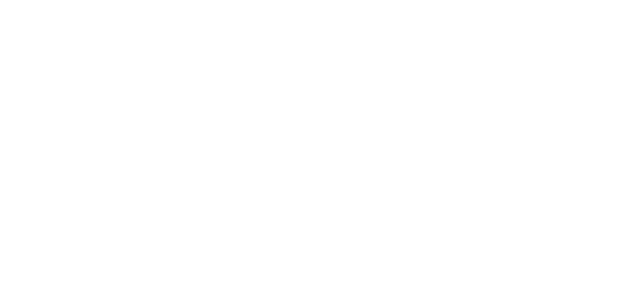
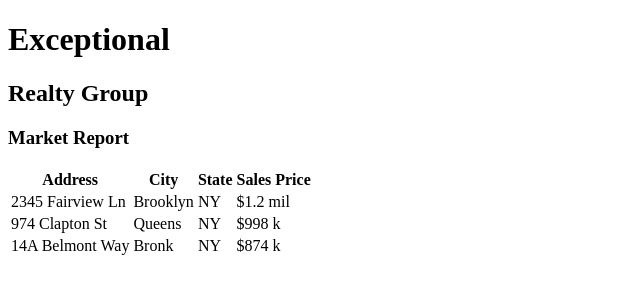
Before and after one commit to MarsRoamer/exceptional-realty, a plain HTML site: page market-report.html in a window 1280 px wide. Shown: the whole page, without its empty margins (0-640 px from the left). Drawn offline with Linux system fonts and the light colour scheme.

```diff
--- a/market-report.html
+++ b/market-report.html
@@ -0,0 +1,40 @@
+<!DOCTYPE html>
+<html>
+<head>
+	<title>Exceptional Realty Group - Luxury Homes - Market Report</title>
+</head>
+<body>
+	<h1>Exceptional</h1>
+	<h2>Realty Group</h2>
+
+	<h3>Market Report</h3>
+
+	<table>
+		<tr>
+			<th>Address</th>
+			<th>City</th>
+			<th>State</th>
+			<th>Sales Price</th>
+		</tr>
+		<tr>
+			<td>2345 Fairview Ln</td>
+			<td>Brooklyn</td>
+			<td>NY</td>
+			<td>$1.2 mil</td>
+		</tr>
+		<tr>
+			<td>974 Clapton St</td>
+			<td>Queens</td>
+			<td>NY</td>
+			<td>$998 k</td>
+		</tr>
+		<tr>
+			<td>14A Belmont Way</td>
+			<td>Bronk</td>
+			<td>NY</td>
+			<td>$874 k</td>
+		</tr>
+
+	</table>
+</body>
+</html>
```
Also changed, not shown: real-estate-listings.html (+16 -0 lines).
